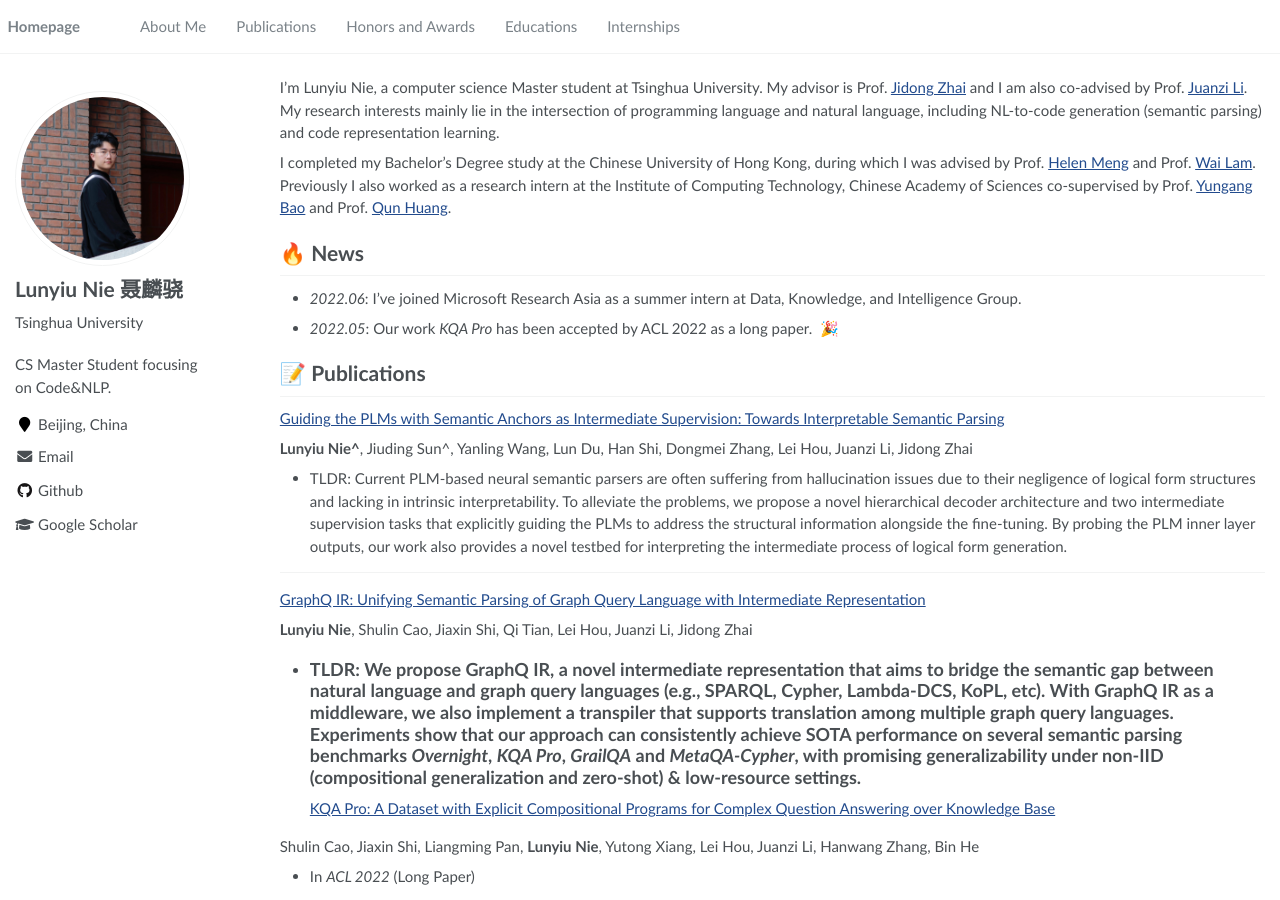
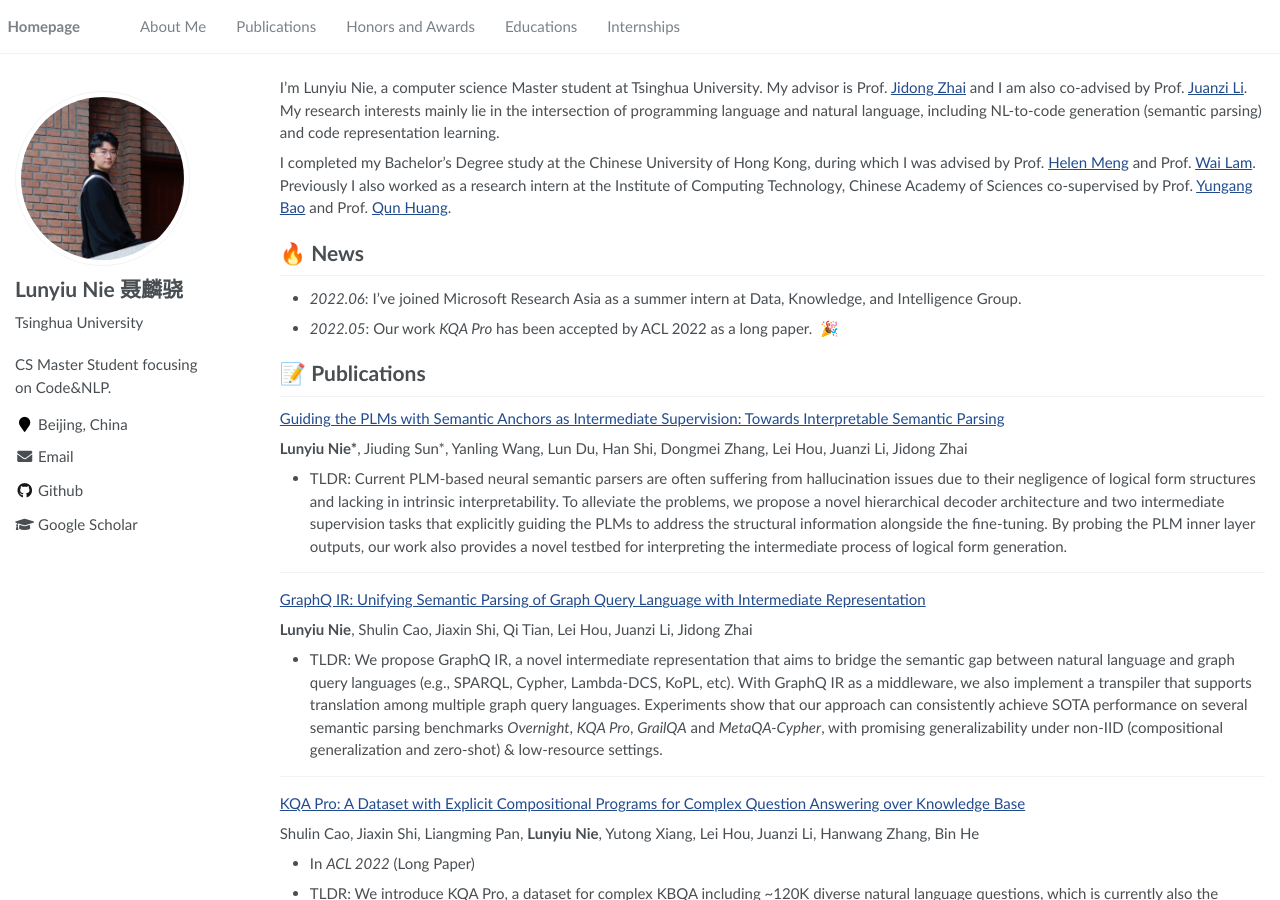
Before and after one commit to Flitternie/flitternie.github.io, a Jekyll site: the page built from _pages/about.md, in a window 1280 px wide and 900 px high. Built offline with Jekyll 4.4.1, drawn with Linux system fonts in a browser that asks for light colours.

Commit message:
fix bugs

```diff
--- a/_pages/about.md
+++ b/_pages/about.md
@@ -30,7 +30,7 @@ I completed my Bachelor’s Degree study at the Chinese University of Hong Kong,
 # 📝 Publications
 [Guiding the PLMs with Semantic Anchors as Intermediate Supervision: Towards Interpretable Semantic Parsing](papers/SEAN.pdf)
 
-**Lunyiu Nie^**, Jiuding Sun^, Yanling Wang, Lun Du, Han Shi, Dongmei Zhang, Lei Hou, Juanzi Li, Jidong Zhai
+**Lunyiu Nie\***, Jiuding Sun\*, Yanling Wang, Lun Du, Han Shi, Dongmei Zhang, Lei Hou, Juanzi Li, Jidong Zhai
 
 - TLDR: Current PLM-based neural semantic parsers are often suffering from hallucination issues due to their negligence of logical form structures and lacking in intrinsic interpretability. To alleviate the problems, we propose a novel hierarchical decoder architecture and two intermediate supervision tasks that explicitly guiding the PLMs to address the structural information alongside the fine-tuning. By probing the PLM inner layer outputs, our work also provides a novel testbed for interpreting the intermediate process of logical form generation.
 
@@ -40,6 +40,7 @@ I completed my Bachelor’s Degree study at the Chinese University of Hong Kong,
 **Lunyiu Nie**, Shulin Cao, Jiaxin Shi, Qi Tian, Lei Hou, Juanzi Li, Jidong Zhai
 
 - TLDR: We propose GraphQ IR, a novel intermediate representation that aims to bridge the semantic gap between natural language and graph query languages (e.g., SPARQL, Cypher, Lambda-DCS, KoPL, etc). With GraphQ IR as a middleware, we also implement a transpiler that supports translation among multiple graph query languages. Experiments show that our approach can consistently achieve SOTA performance on several semantic parsing benchmarks *Overnight*, *KQA Pro*, *GrailQA* and *MetaQA-Cypher*, with promising generalizability under non-IID (compositional generalization and zero-shot) & low-resource settings.
+
 ------
 [KQA Pro: A Dataset with Explicit Compositional Programs for Complex Question Answering over Knowledge Base](https://aclanthology.org/2022.acl-long.422/)
 
```
